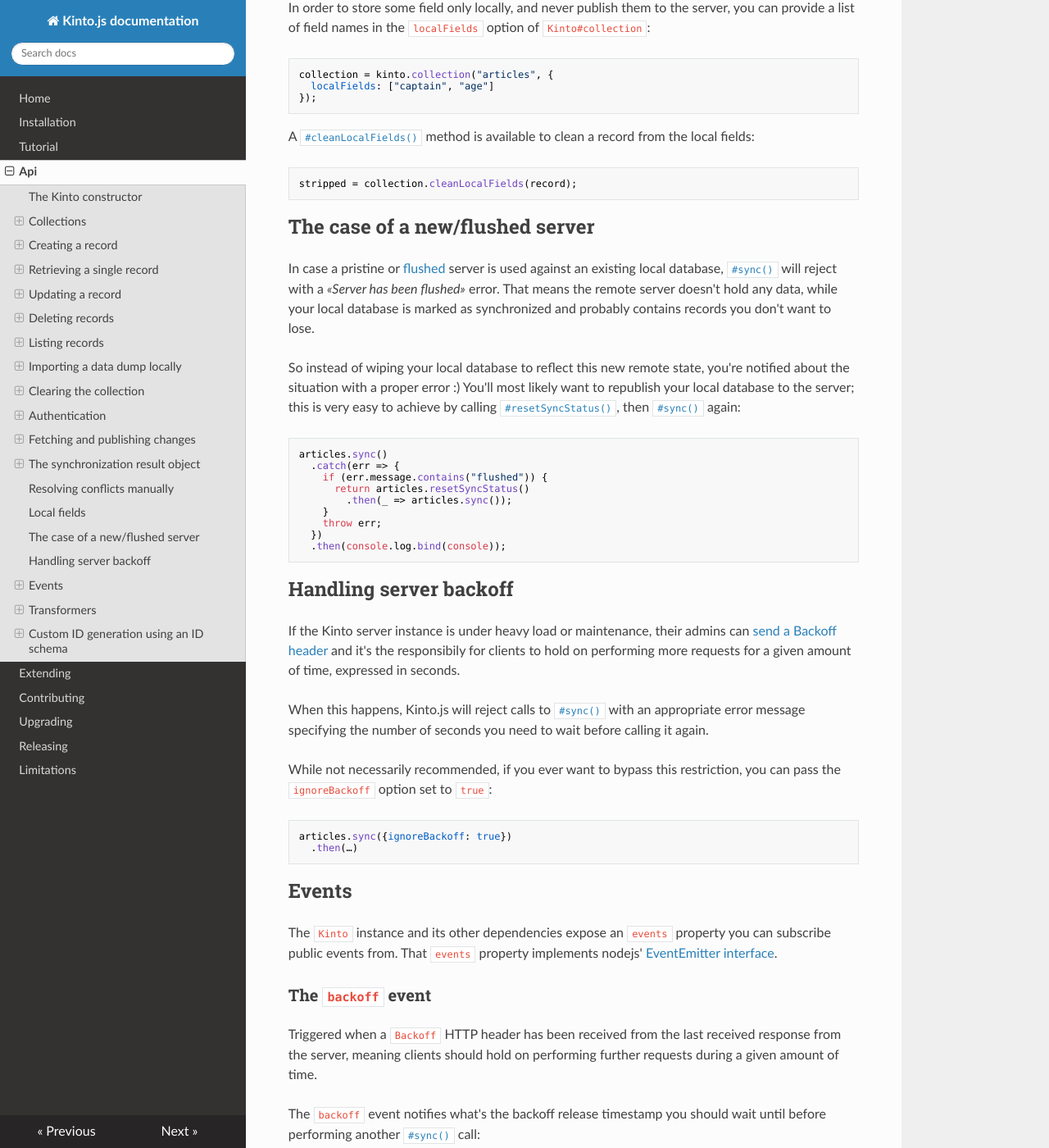
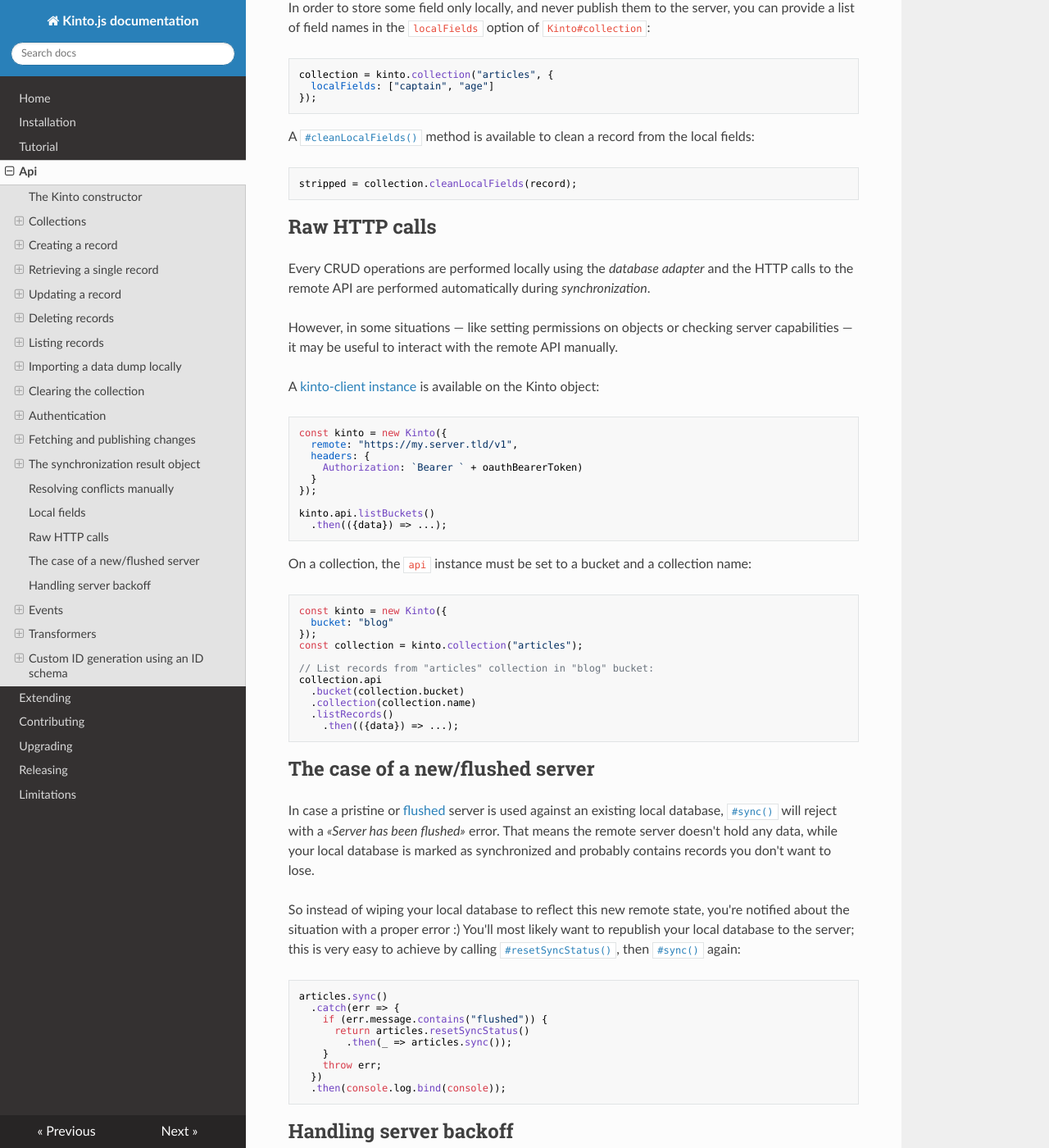
Before and after one commit to Kinto/kinto.js, an MkDocs documentation site: the page built from docs/api.md, in a window 1280 px wide and 1400 px high, scrolled down 11569 px. Shown: the whole window at 82% size. Built offline with MkDocs 1.6.1, drawn with Linux system fonts in a browser that asks for light colours; nearby versions of some CDN libraries; old or Windows-style settings are respelled for this version of MkDocs.

Commit message:
Document usage of internal kinto-client

````diff
--- a/docs/api.md
+++ b/docs/api.md
@@ -518,6 +518,42 @@ A [`#cleanLocalFields()`](https://doc.esdoc.org/github.com/Kinto/kinto.js/class/
 stripped = collection.cleanLocalFields(record);
 ```
 
+## Raw HTTP calls
+
+Every CRUD operations are performed locally using the *database adapter* and the HTTP calls to the remote API are performed automatically during *synchronization*.
+
+However, in some situations — like setting permissions on objects or checking server capabilities — it may be useful to interact with the remote API manually.
+
+A [kinto-client instance](https://github.com/Kinto/kinto-client) is available on the Kinto object:
+
+```js
+const kinto = new Kinto({
+  remote: "https://my.server.tld/v1",
+  headers: {
+    Authorization: `Bearer ` + oauthBearerToken)
+  }
+});
+
+kinto.api.listBuckets()
+  .then(({data}) => ...);
+```
+
+On a collection, the `api` instance must be set to a bucket and a collection name:
+
+```js
+const kinto = new Kinto({
+  bucket: "blog"
+});
+const collection = kinto.collection("articles");
+
+// List records from "articles" collection in "blog" bucket:
+collection.api
+  .bucket(collection.bucket)
+  .collection(collection.name)
+  .listRecords()
+    .then(({data}) => ...);
+```
+
 
 ## The case of a new/flushed server
 
````
Also changed, not shown: 1 other file.
